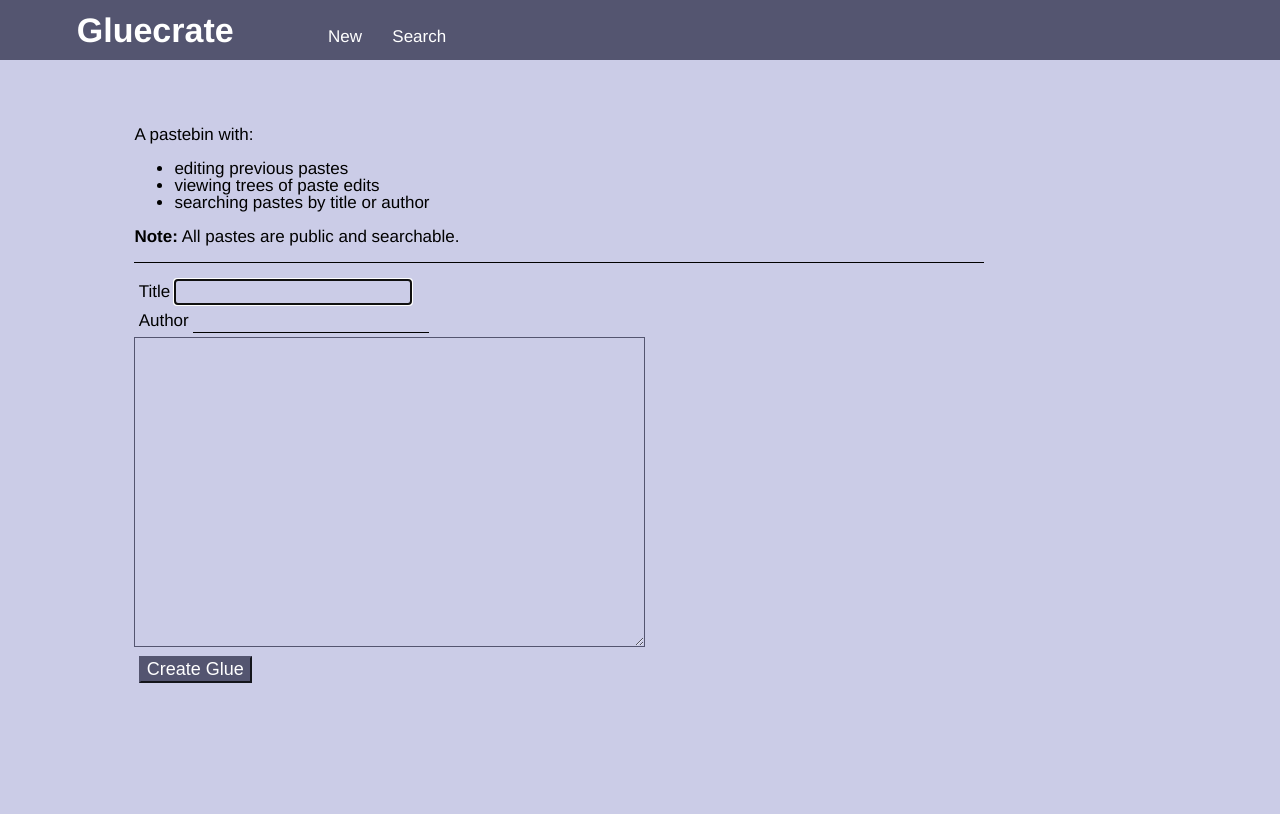
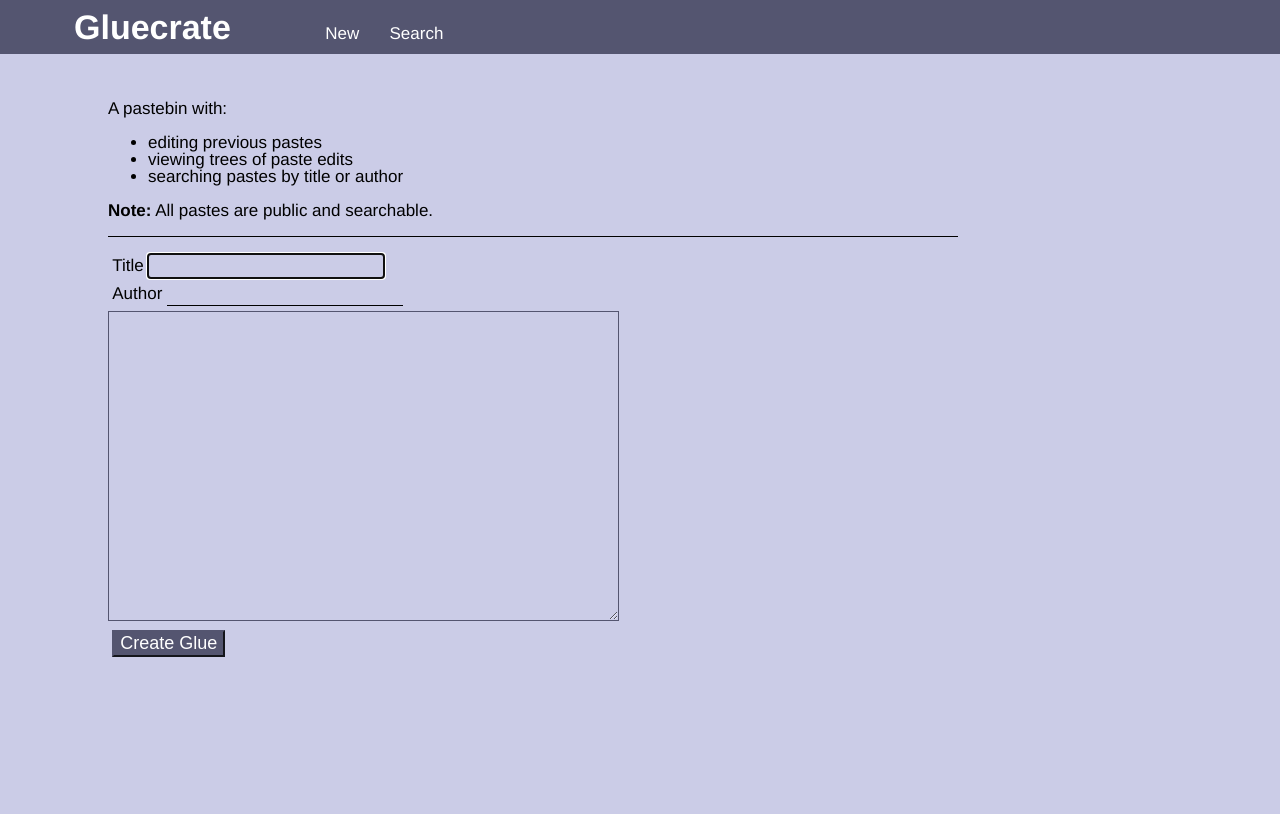
Before and after one commit to welliam/Gluecrate, a Flask app: page / in a window 1280 px wide. After the commit the page ends 657 px from the top, so only its background shows below. Run offline with Flask 2, Linux system fonts and the light colour scheme.

Commit message:
Improved banner styling further

```diff
--- a/static/wrapper_style.css
+++ b/static/wrapper_style.css
@@ -25,9 +25,10 @@ a:hover {
     top: 0;
     left: 0;
     width: 100%;
+    max-height: 100px;
     background-color: #545570;
     color: white;
-    padding: 1%;
+    padding: 10px;
 }
 
 #banner h1 {
@@ -37,7 +38,8 @@ a:hover {
 
 #contents {
     max-width: 50em;
-    margin: 10%;
+    margin: 100px;
+    margin-right: auto;
 }
 
 #banner a {
```
